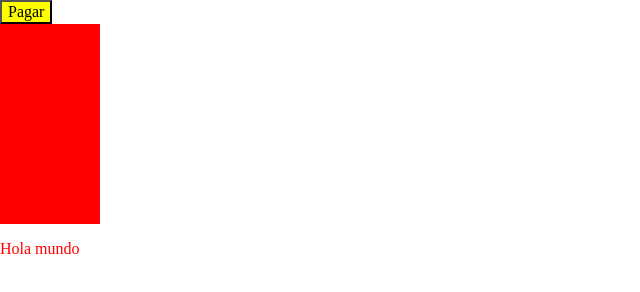
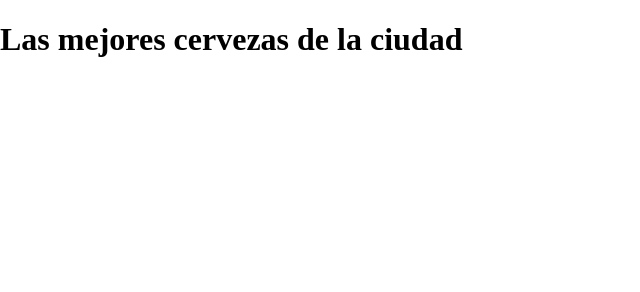
Before and after one commit to misaelBullon/CFacilitoBoletines, a plain HTML site: page index.html in a window 1280 px wide. Shown: the whole page, without its empty margins (0-640 px from the left). Drawn offline with nearby package versions, Linux system fonts and the light colour scheme.

Commit message:
Se agrego la estuctura del proyecto y se le dio titulo

```diff
--- a/index.html
+++ b/index.html
@@ -3,15 +3,19 @@
 <html>
 <head>
 	<meta charset="utf-8">
-	<title></title>
+	<title>Las mejores cervezas de la ciudad</title>
 	<link href="./assets/css/main.css" rel="stylesheet"
 	>
 	<link rel="stylesheet" type="text/css" href="https://necolas.github.io/normalize.css/8.0.0/normalize.css">
 </head>
 <body>
-	<button id="boton-pago" type="button" name="button">Pagar</button>
-	<div class="red texto-blanco">
+	<div class="container">
+		<div class="content">
+			<header>
+				<h1>Las mejores cervezas de la ciudad</h1>
+
+			</header>
+		</div>
 	</div>
-	<p>Hola mundo</p>
 </body>
 </html>
```
